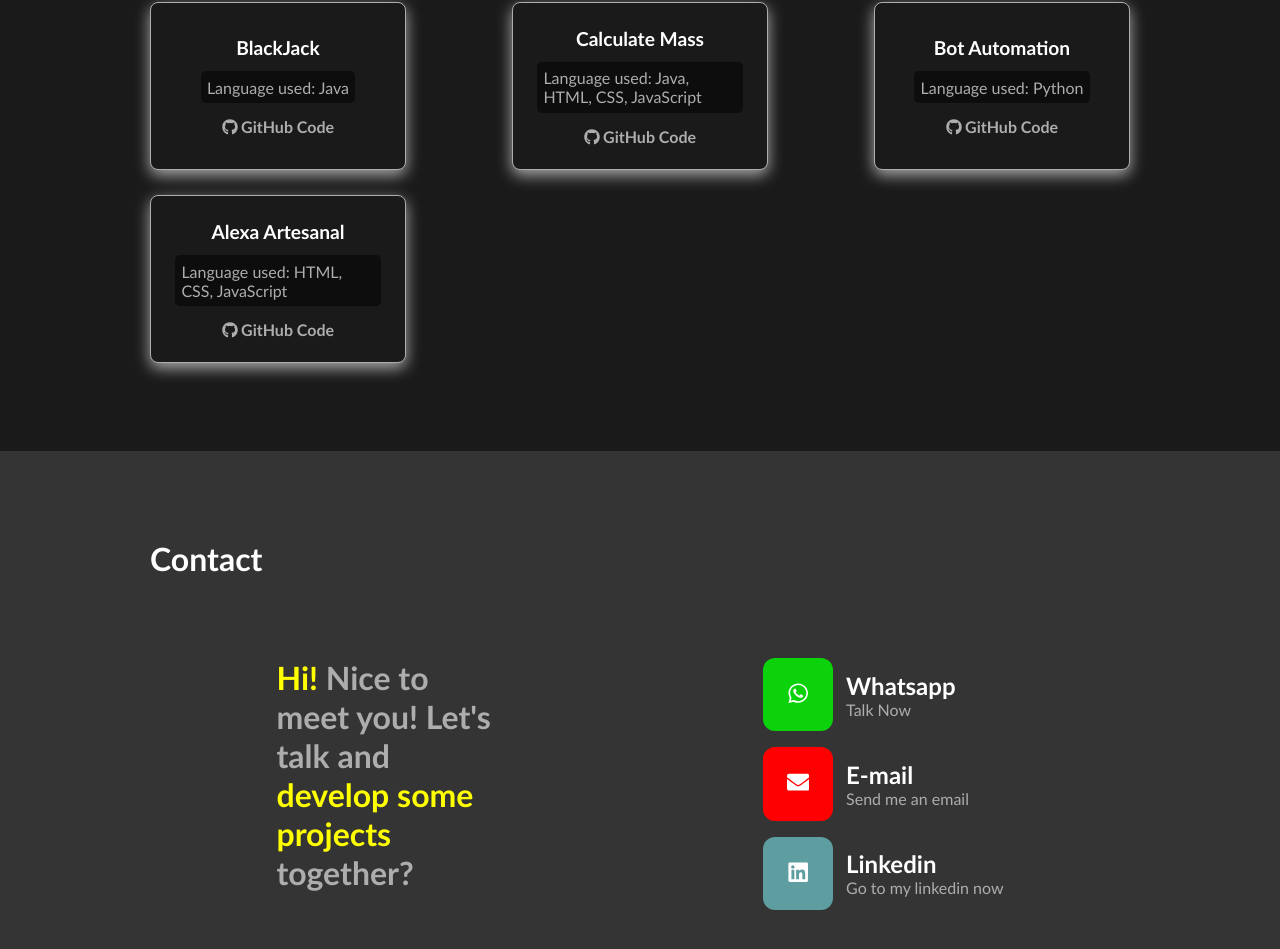
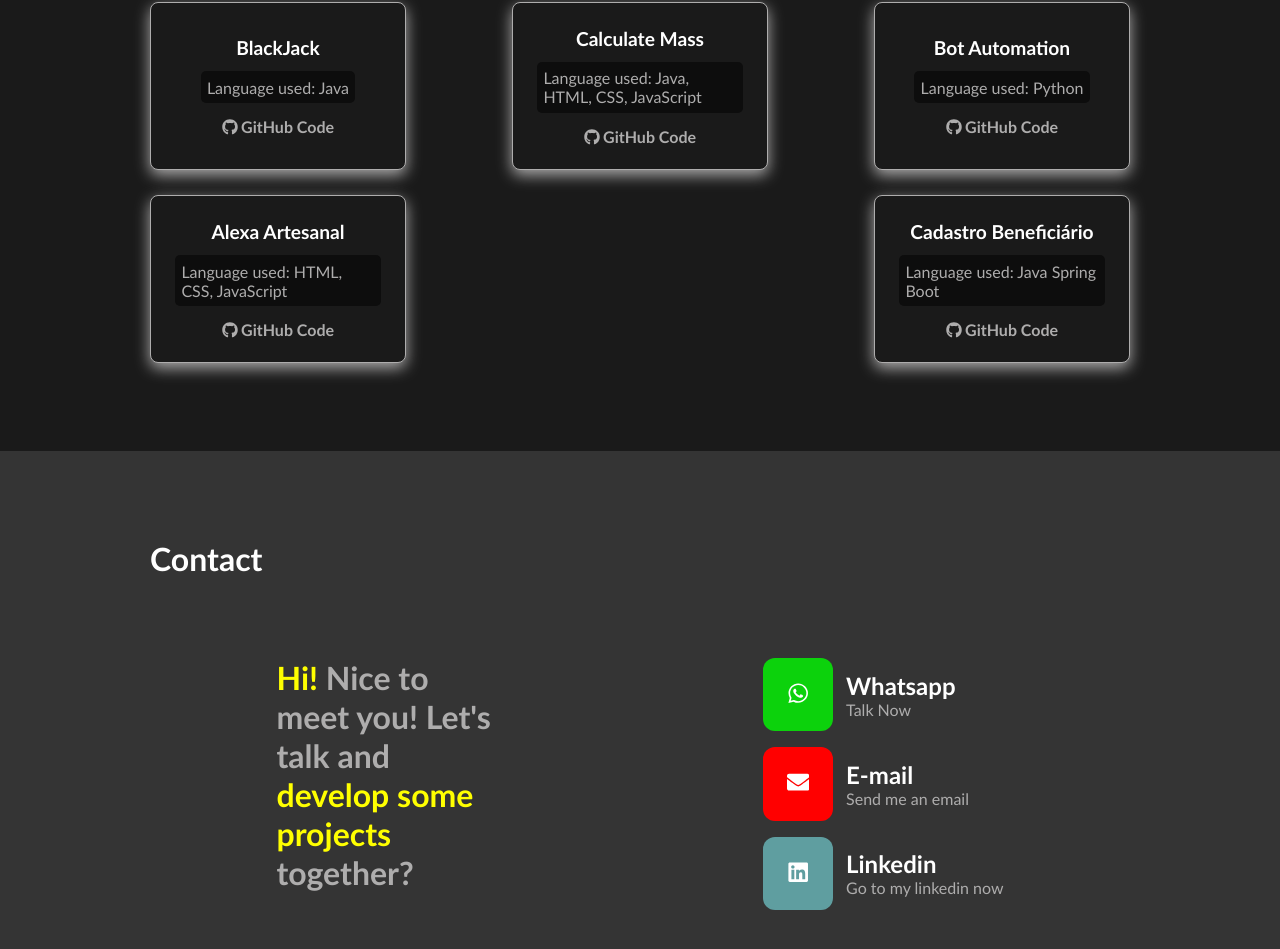
Before and after one commit to NicollasGrilo/portfolio, a React (Create React App) app: page / in a window 1280 px wide. Shown: the part 999-1948 px from the top of the page. Built offline with nearby package versions, Linux system fonts and the light colour scheme; the HTML template or start-up script is replaced by a standard one.

Commit message:
feat: adding one more project to ProjectsSection

```diff
--- a/src/components/sections/ProjectsSection.js
+++ b/src/components/sections/ProjectsSection.js
@@ -26,6 +26,11 @@ function Projects () {
                     <div className={styles.languageLayout}>Language used: HTML, CSS, JavaScript</div>
                     <div><a className={styles.githubLink} target='_blank' href='https://github.com/NicollasGrilo/alexa-artesanal'><FaGithub/>GitHub Code</a></div>
                 </div>
+                <div className={styles.cadastroBeneficiario}>
+                    <p>Cadastro Beneficiário</p>
+                    <div className={styles.languageLayout}>Language used: Java Spring Boot</div>
+                    <div><a className={styles.githubLink} target='_blank' href='https://github.com/NicollasGrilo/cadastro-beneficiarios'><FaGithub/>GitHub Code</a></div>
+                </div>
             </div>
         </section>
     )
--- a/src/components/sections/ProjectsSection.module.css
+++ b/src/components/sections/ProjectsSection.module.css
@@ -46,7 +46,7 @@
     color: white;
 }
 
-.blackJack, .calculateMass, .botAutomation, .alexaArtesanal {
+.blackJack, .calculateMass, .botAutomation, .alexaArtesanal, .cadastroBeneficiario {
     display: flex;
     background-color: #1a1a1a;
     border: 1px solid rgb(174, 173, 173);
@@ -58,7 +58,7 @@
     flex-direction: column;
     box-shadow: rgb(174, 173, 173) 0px 5px 15px;
 }
-.blackJack p, .calculateMass p, .botAutomation p, .alexaArtesanal p {
+.blackJack p, .calculateMass p, .botAutomation p, .alexaArtesanal p, .cadastroBeneficiario p{
     color: white;
     font-size: 1.2em;
     font-weight: bold;
```
